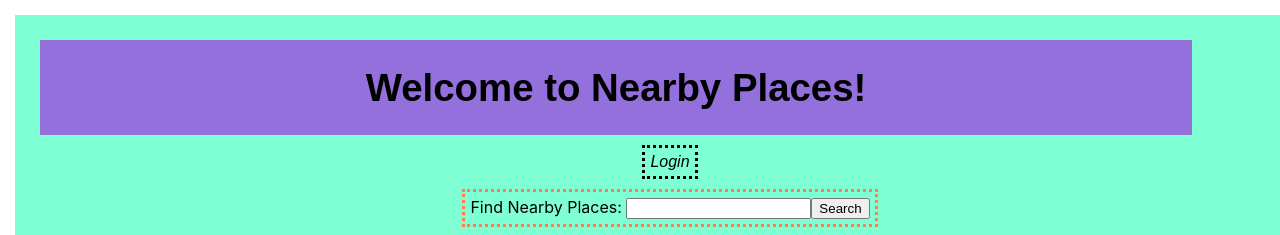
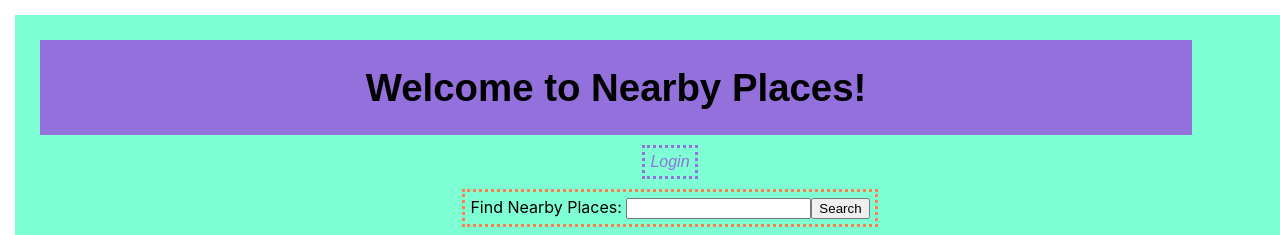
Before and after one commit to kendramlyons/nearbyplaces, a React (Create React App) app in the folder nearbyplaces/: page / in a window 1280 px wide. Shown: the top 235 px of the page. Built offline with nearby package versions, Linux system fonts and the light colour scheme.

Commit message:
project1stage3

```diff
--- a/nearbyplaces/src/components/Home.css
+++ b/nearbyplaces/src/components/Home.css
@@ -5,24 +5,25 @@
     font-family: Arial, Helvetica, sans-serif;
     font-style: italic;
     border-style: dotted;
-    padding:5px;
-    margin-right:auto;
-    margin-left:auto;
+    color: mediumpurple;
+    padding: 5px;
+    margin-right: auto;
+    margin-left: auto;
 
 }
 #loginText:link {
     text-decoration: none;
-    color: black;
+    color: mediumpurple;
 }
 #loginLink:link {
-    color:black
+    color: mediumpurple;
 }
 #loginLink:hover {
-    color:coral;
+    color: coral;
 }
 #loginText:hover {
     text-decoration: none;
-    color: lightseagreen;
+    color: coral;
 }
 #header {
     text-align: center;
@@ -33,21 +34,21 @@
     display: inline-block;
 }
 #searchPlaces {
-    float:center;
+    float: center;
     width: fit-content;
     border: coral;
     border-style: dotted;
     padding: 5px;
-    margin-top:10px;
-    margin-right:auto;
-    margin-left:auto;
+    margin-top: 10px;
+    margin-right: auto;
+    margin-left: auto;
 }
 #mainBody {
-    width:100%;
-    background-color: lightseagreen;
+    width: 100%;
+    background-color: aquamarine;
 }
 #myPlaces {
-    display:flex;
+    display: flex;
     text-decoration: none;
     color: black;
     padding: 10px;
```
